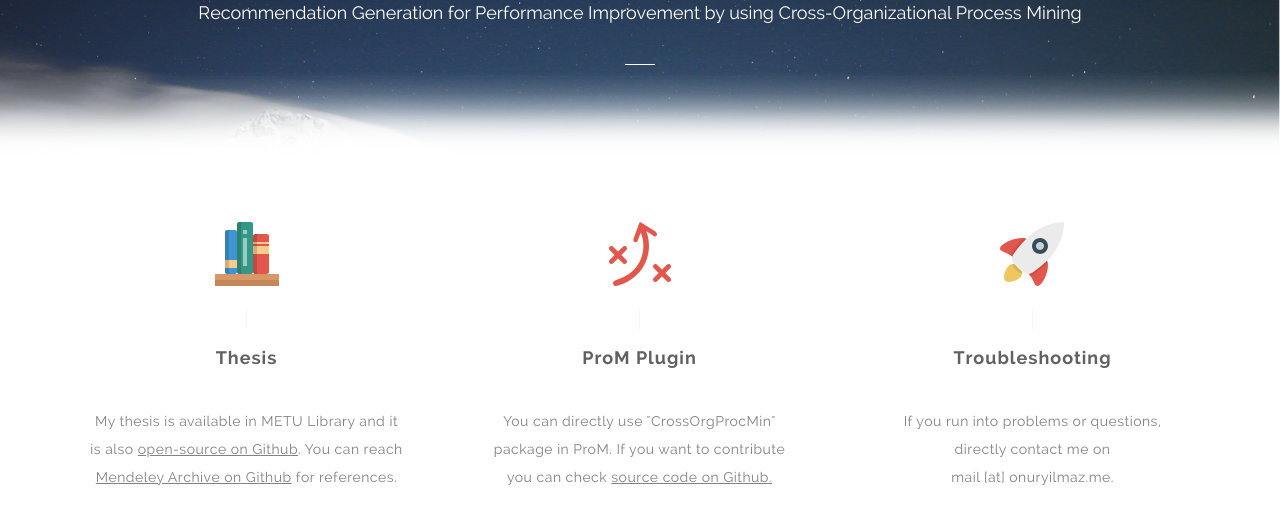
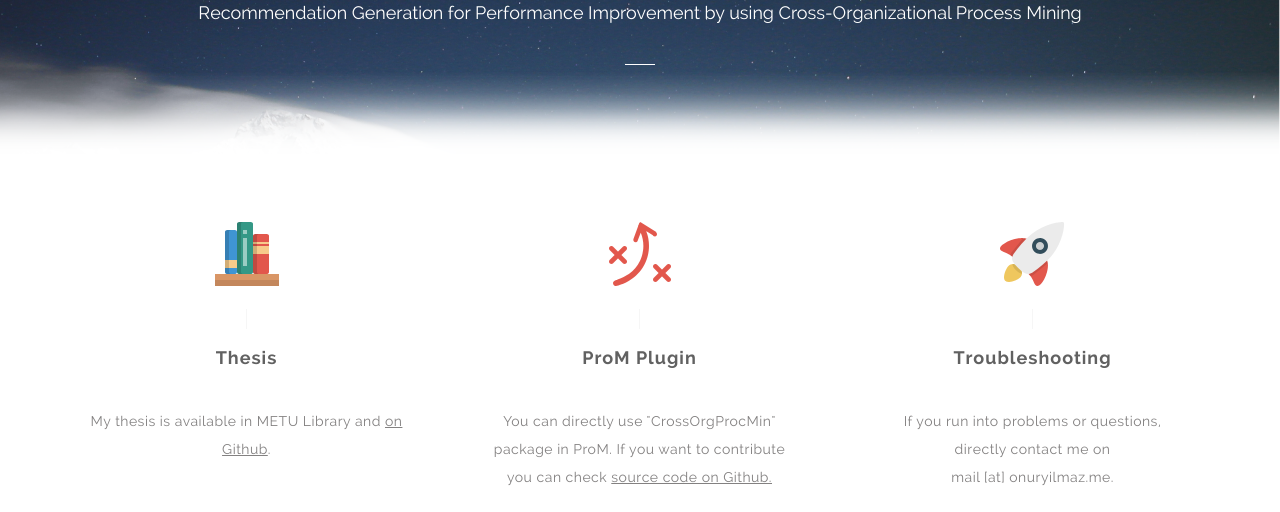
Before and after one commit to onuryilmaz/cross-org-proc-min, a plain HTML site: page index.html in a window 1280 px wide. Shown: the part 288-800 px from the top of the page. Drawn offline with Linux system fonts and the light colour scheme.

Commit message:
no message

```diff
--- a/index.html
+++ b/index.html
@@ -42,7 +42,7 @@
 				<img class="icon" src="img/icon1.png" alt=""/>
 				<span class="separator"></span>
 				<h2>Thesis</h2>
-				<p>My thesis is available in METU Library and it is also <a href="https://github.com/onuryilmaz/thesis-tex">open-source on Github</a>. You can reach <a href="https://github.com/onuryilmaz/thesis-mendeley">Mendeley Archive on Github</a> for references.</p>
+				<p>My thesis is available in METU Library and <a href="https://github.com/onuryilmaz/thesis-tex">on Github</a>.
 			</li>
 			<li class="animated wow fadeInDown"  data-wow-delay=".2s">
 				<img class="icon" src="img/icon2.png" alt=""/>
```
